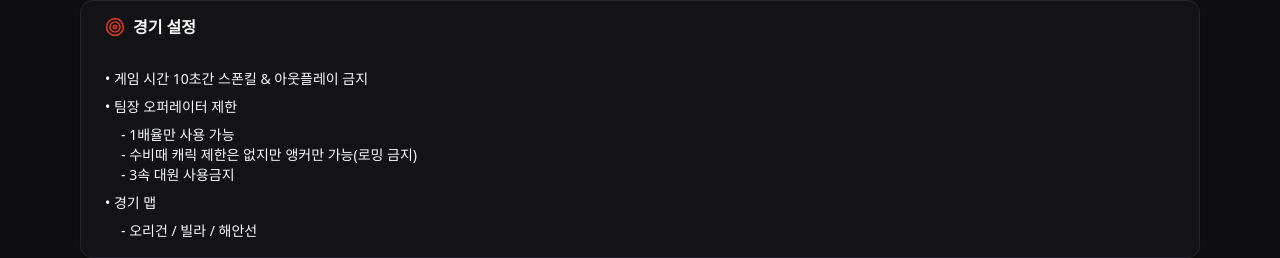
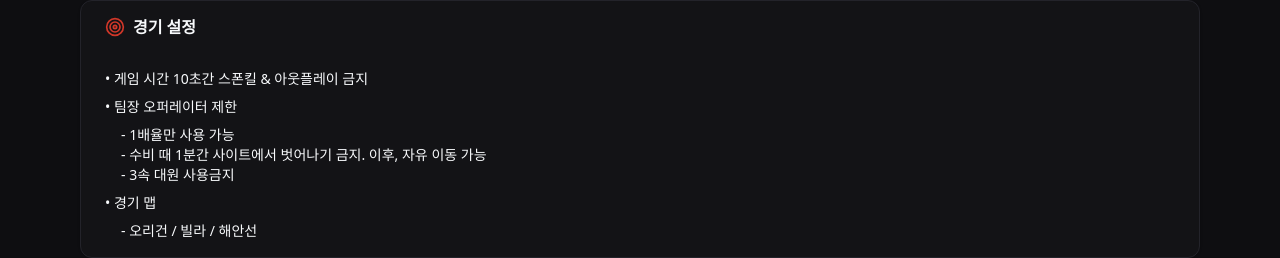
Before and after one commit to k-redstone/siege_king, a Next.js app: page /info in a window 1280 px wide. Shown: the part 840-1098 px from the top of the page. Built offline with nearby package versions, Linux system fonts and the light colour scheme; no server answers.

Commit message:
chore: 일부 대회경기 룰 수정

```diff
--- a/src/app/info/page.tsx
+++ b/src/app/info/page.tsx
@@ -85,7 +85,10 @@ export default function InfoPage() {
                   <li>• 팀장 오퍼레이터 제한</li>
                   <ul className="pl-4">
                     <li>- 1배율만 사용 가능</li>
-                    <li>- 수비때 캐릭 제한은 없지만 앵커만 가능(로밍 금지)</li>
+                    <li>
+                      - 수비 때 1분간 사이트에서 벗어나기 금지. 이후, 자유 이동
+                      가능
+                    </li>
                     <li>- 3속 대원 사용금지</li>
                   </ul>
                   <li>• 경기 맵</li>
```
